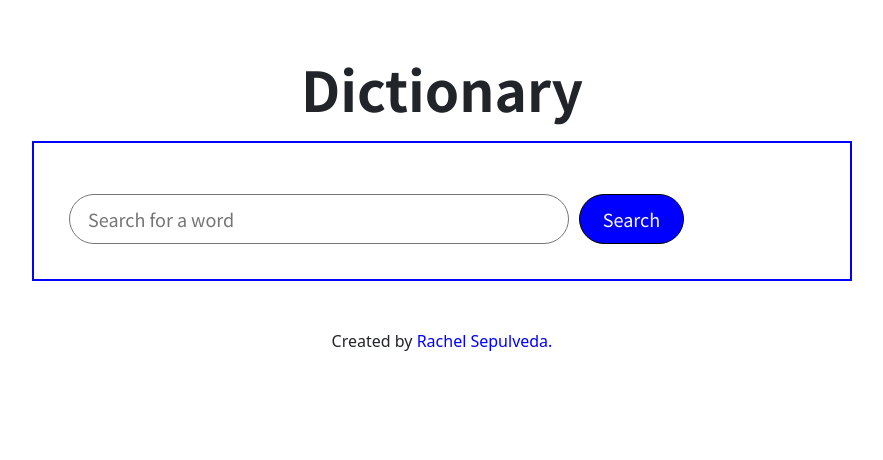
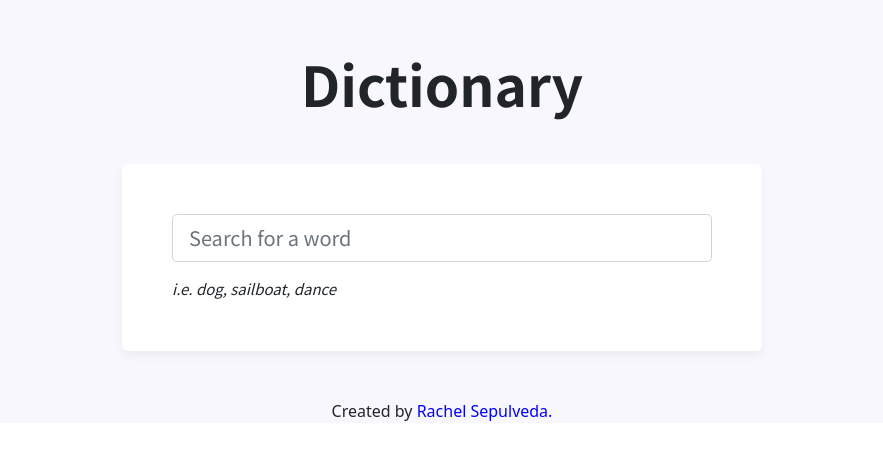
Before and after one commit to Rachelsep/dictionary-react-app, a React (Create React App) app: page / in a window 1280 px wide. Shown: the top 460 px of the page, without its empty margins (198-1081 px from the left). Built offline with nearby package versions, Linux system fonts and the light colour scheme.

Commit message:
updating css

```diff
--- a/src/App.css
+++ b/src/App.css
@@ -1,6 +1,6 @@
 .App {
   text-align: center;
-  margin: 30px;
+  background-color: #f9f7fe;
 }
 
 footer a {
--- a/src/Homepage.css
+++ b/src/Homepage.css
@@ -1,7 +1,7 @@
 .dictionary {
   font-family: "Noto Sans TC", sans-serif;
   margin: 0 auto;
-  padding-top: 25px;
+  padding-top: 50px;
   font-size: 55px;
   font-weight: 600;
 }
--- /dev/null
+++ b/src/Phonetics.css
@@ -0,0 +1,25 @@
+.Phonetic {
+  height: 60px;
+}
+
+.Phonetic a {
+  border: 1px solid #ddd;
+  text-decoration: none;
+  padding: 10px 20px;
+  font-size: 13px;
+  font-weight: bold;
+  border-radius: 20px;
+  border-color: #385170;
+  transition: all 150s ease-in-out;
+  color: black;
+  margin-right: 10px;
+}
+
+.Phonetic a:hover {
+  background-color: blue;
+  color: white;
+}
+
+.Phonetic .test {
+  opacity: 0.7;
+}
--- a/src/Phonetics.js
+++ b/src/Phonetics.js
@@ -1,11 +1,14 @@
 import React from "react";
 import "./WordData.css";
+import "./Phonetics.css";
 
 export default function Phonetics(props) {
   return (
-    <div className="phonetics">
-      <a href={props.phonetics.audio}>Audio</a>
-      <p>{props.phonetics.text}</p>
+    <div className="Phonetic">
+      <a href={props.phonetics.audio} target="_blank" rel="noreferrer">
+        Listen
+      </a>
+      <span className="text">{props.phonetics.text}</span>
     </div>
   );
 }
--- a/src/Search.css
+++ b/src/Search.css
@@ -1,39 +1,17 @@
 .searchbar {
   font-family: "Noto Sans TC", sans-serif;
-}
-
-.input-field {
-  margin-right: 10px;
-  height: 50px;
-  width: 500px;
-  border-radius: 25px;
-  border-style: solid;
-  border-width: 1px;
-  font-size: 18px;
-  padding-left: 10px;
-}
-
-input:focus {
-  outline: none;
 }
 
 form {
   padding: 20px 20px;
 }
 
-.button {
-  height: 50px;
-  border-radius: 25px;
-  border-style: solid;
-  border-width: 1px;
-  background-color: blue;
-  color: white;
-  font-size: 18px;
-  width: 105px;
+input {
+  border: 1px solid #ddd;
+  border-radius: 6px;
+  padding: 6px 4px;
 }
 
-.button:hover {
-  background-color: white;
-  color: blue;
-  transition: all ease-in-out 200ms;
+.hint {
+  font-size: 15px;
 }
--- a/src/Search.js
+++ b/src/Search.js
@@ -23,17 +23,18 @@ export default function Search() {
   }
 
   return (
-    <div className="searchbar">
+    <div className="searchbar mt-5">
       <section>
         <form onSubmit={search} className="form">
           <input
-            className="input-field"
+            className="form-control form-control-lg input"
             type="search"
-            placeholder="  Search for a word"
+            placeholder="Search for a word"
             onChange={handleSubmit}
-            autoFocus="on"
           ></input>
-          <button className="button mt-3">Search</button>
+          <div className="hint mt-3">
+            <em>i.e. dog, sailboat, dance</em>
+          </div>
         </form>
       </section>
       <WordData data={wordData} />
--- a/src/WordData.css
+++ b/src/WordData.css
@@ -3,18 +3,14 @@
   margin-bottom: 20px;
 }
 
-.phonetics {
+section {
+  display: block;
   text-align: left;
-  margin-bottom: 20px;
+  background: white;
+  padding: 30px;
+  border-radius: 6px;
+  box-shadow: 0 5px 10px rgb(0 0 0 / 5%);
+  margin: 0 auto;
+  margin-top: 20px;
+  width: 50%;
 }
-
-section {
-  color: black;
-  border-style: solid;
-  border-width: 2px;
-  border-color: blue;
-  text-align: center;
-  margin: 20px 200px;
-  padding: 15px;
-  text-align: left;
-}
--- a/src/WordData.js
+++ b/src/WordData.js
@@ -1,6 +1,7 @@
 import React from "react";
 import Meaning from "./Meaning";
 import "./WordData.css";
+import "./Phonetics.css";
 import Phonetics from "./Phonetics";
 
 export default function WordData(props) {
```
